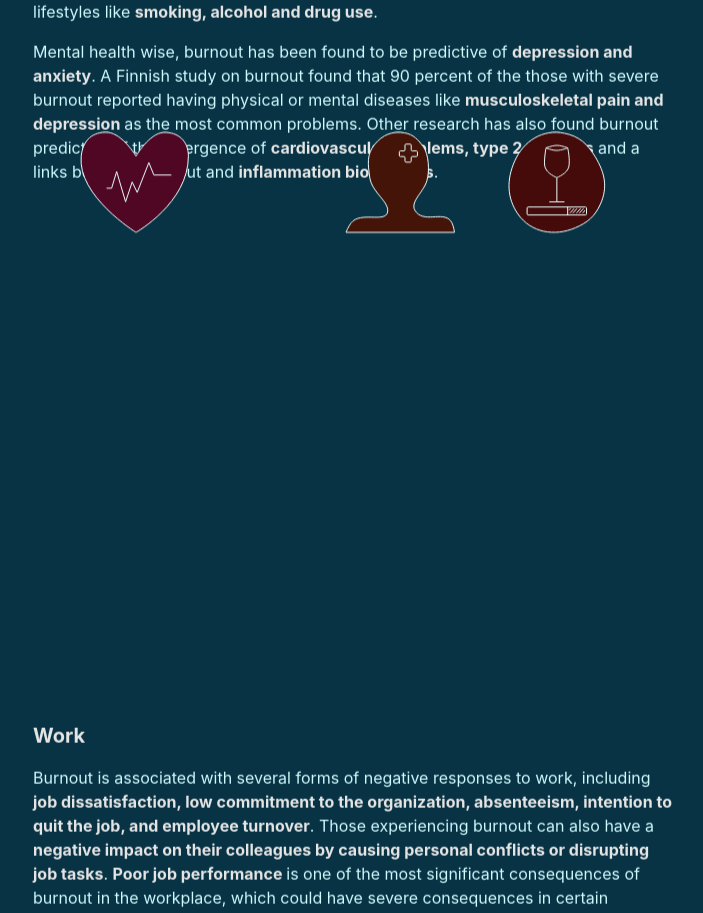
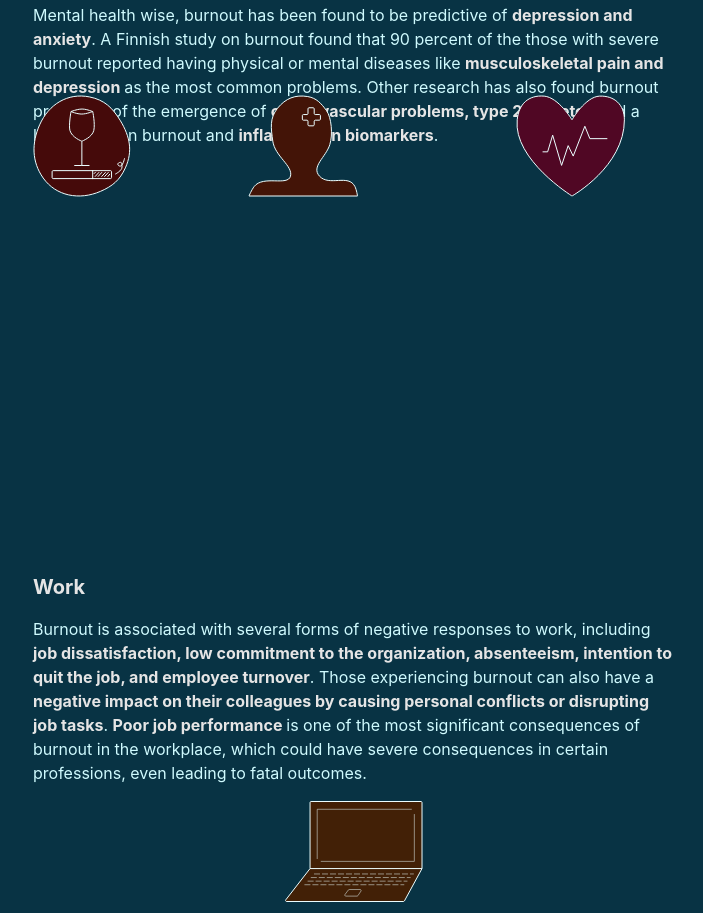
Before and after one commit to phajsi/burnout-spa, a React (Create React App) app: page /burnout-in-tech in a window 1280 px wide. Shown: the part 4176-5089 px from the top of the page, without its empty margins (287-990 px from the left). Built offline with nearby package versions, Linux system fonts and the light colour scheme.

Commit message:
fix transitions

```diff
--- a/src/assets/LifestyleSVG.tsx
+++ b/src/assets/LifestyleSVG.tsx
@@ -23,7 +23,7 @@ const LifestyleSVG = () => {
         stroke-linecap="round"
       />
       <path
-        d="M65.1305 81.4347L68.7537 77.4492"
+        d="M65.1304 81.4347L68.7536 77.4492"
         stroke="#ECFEFF"
         stroke-linecap="round"
       />
@@ -33,7 +33,7 @@ const LifestyleSVG = () => {
         stroke-linecap="round"
       />
       <path
-        d="M71.6522 81.4347L75.2754 77.4492"
+        d="M71.6521 81.4347L75.2753 77.4492"
         stroke="#ECFEFF"
         stroke-linecap="round"
       />
@@ -43,8 +43,13 @@ const LifestyleSVG = () => {
         stroke-linecap="round"
       />
       <path
-        d="M56.4711 70.5047H48.8624M41.2537 70.5047H48.8624M48.8624 70.5047V46.2293M48.8624 46.2293C48.8624 46.2293 38.7182 42.4711 36.9059 35.3598C35.578 30.1496 37.9928 16.5192 37.9928 16.5192M48.8624 46.2293C48.8624 46.2293 59.3697 42.2438 60.8189 35.3598C62.2682 28.4758 59.732 16.5192 59.732 16.5192M59.732 16.5192C59.732 16.5192 53.608 19.0076 48.8624 19.0554C43.8381 19.106 37.9928 16.5192 37.9928 16.5192M59.732 16.5192C50.4027 13.28 47.9238 13.1569 37.9928 16.5192"
+        d="M56.4712 70.5047H48.8625M41.2538 70.5047H48.8625M48.8625 70.5047V46.2293M48.8625 46.2293C48.8625 46.2293 38.7184 42.4711 36.906 35.3598C35.5781 30.1496 37.9929 16.5192 37.9929 16.5192M48.8625 46.2293C48.8625 46.2293 59.3698 42.2438 60.819 35.3598C62.2683 28.4758 59.7321 16.5192 59.7321 16.5192M59.7321 16.5192C59.7321 16.5192 53.6082 19.0076 48.8625 19.0554C43.8383 19.106 37.9929 16.5192 37.9929 16.5192M59.7321 16.5192C50.4028 13.28 47.924 13.1569 37.9929 16.5192"
         stroke="#ECFEFF"
+      />
+      <path
+        d="M82.5 79C82.5 79 89.1105 75.7288 89 72C88.9166 69.1851 89.1681 66.599 86.5 67.5C85.0551 67.9879 84.5126 68.971 85 70C85.3014 70.6363 85.849 70.7319 86.5 71C89.755 72.3403 91.5 63.5 91.5 63.5"
+        stroke="#ECFEFF"
+        stroke-linecap="round"
       />
     </svg>
   );
--- /dev/null
+++ b/src/assets/WorkSVG.tsx
@@ -0,0 +1,38 @@
+const WorkSVG = () => {
+  return (
+    <svg
+      width="139"
+      height="101"
+      viewBox="0 0 139 101"
+      fill="none"
+      xmlns="http://www.w3.org/2000/svg"
+    >
+      <path
+        d="M27.0576 0.5H137C137.552 0.5 138 0.947715 138 1.5V67.5659L120.394 99.9773C120.219 100.299 119.881 100.5 119.515 100.5H2.54181C1.71017 100.5 1.24192 99.5439 1.75178 98.8869L26.0576 67.5659V1.5C26.0576 0.947714 26.5053 0.5 27.0576 0.5Z"
+        fill="#422006"
+      />
+      <path
+        d="M138 67.5659V1.5C138 0.947715 137.552 0.5 137 0.5H27.0576C26.5053 0.5 26.0576 0.947714 26.0576 1.5V67.5659M138 67.5659H26.0576M138 67.5659L120.394 99.9773C120.219 100.299 119.881 100.5 119.515 100.5H2.54181C1.71017 100.5 1.24192 99.5439 1.75178 98.8869L26.0576 67.5659"
+        stroke="#ECFEFF"
+      />
+      <path
+        d="M60.9865 93.5126L64.4101 88.9258C64.5989 88.6729 64.8959 88.5239 65.2115 88.5239H76.1282C76.9275 88.5239 77.4038 89.4154 76.9594 90.0798L73.8918 94.6667C73.7062 94.9442 73.3944 95.1108 73.0606 95.1108H61.7879C60.9649 95.1108 60.4943 94.1721 60.9865 93.5126Z"
+        stroke="#ECFEFF"
+        stroke-width="0.5"
+      />
+      <path
+        d="M29.9929 72.9551H129.821M26.8069 76.5479H126.635M20.4348 83.7335H120.263M23.6208 80.1407H123.449"
+        stroke="#ECFEFF"
+        stroke-width="0.5"
+        stroke-dasharray="6 2"
+      />
+      <path
+        d="M127.777 8.28442H33.2136V57.985M36.7917 60.3802H130.333V13.0748"
+        stroke="#ECFEFF"
+        stroke-width="0.5"
+      />
+    </svg>
+  );
+};
+
+export default WorkSVG;
--- a/src/assets/index.tsx
+++ b/src/assets/index.tsx
@@ -15,6 +15,7 @@ export { default as LinkIcon } from "./LinkIcon";
 export { default as PhisycalHealthSVG } from "./PhysicalHealthSVG";
 export { default as MentalHealthSVG } from "./MentalHealthSVG";
 export { default as LifestyleSVG } from "./LifestyleSVG";
+export { default as WorkSVG } from "./WorkSVG";
 
 export { default as ControlSVG } from "./ControlSVG";
 export { default as RewardSVG } from "./RewardSVG";
--- a/src/pages/Burnout.tsx
+++ b/src/pages/Burnout.tsx
@@ -16,6 +16,7 @@ import {
   FairnessSVG,
   ValuesSVG,
   WorkloadSVG,
+  WorkSVG,
 } from "../assets/";
 import Footer from "../components/Footer";
 
@@ -49,7 +50,6 @@ const Burnout = () => (
         </h1>
       </Parallax>
     </header>
-
     {/* INTRO */}
     <Parallax speed={-4}>
       <div className="mx-auto text-cyan-100 my-4 w-3/4 lg:w-2/4 place-items-center">
@@ -107,7 +107,6 @@ const Burnout = () => (
         </p>
       </div>
     </Parallax>
-
     {/* Part 1: WHAT IS BURNOUT */}
     <Parallax speed={-2}>
       <div className="my-20 mx-auto text-neutral-200 font-bold capitalize text-2xl w-fit">
@@ -184,14 +183,12 @@ const Burnout = () => (
         </p>
       </div>
     </Parallax>
-
     {/*  Part 1.1 - DIMENSIONS */}
     <Parallax speed={-2}>
       <div className="my-12 mx-auto w-3/4 lg:w-2/4 text-neutral-200 font-bold capitalize text-2xl">
         <h3>Burnout Dimensions </h3>
       </div>
     </Parallax>
-
     <div className="mx-auto text-cyan-100 my-4 w-3/4 lg:w-2/4 place-items-center">
       <p>
         Many associate burnout with the feeling of being exhausted, not having
@@ -220,7 +217,7 @@ const Burnout = () => (
         </div>
       </Parallax>
 
-      <Parallax speed={8}>
+      <Parallax speed={6}>
         <div className={`${styles.icon_text_responsivity}`}>
           <div className="w-fit md:mr-8 m-auto my-4 md:my-0">
             <CynicismColSVG />
@@ -241,7 +238,7 @@ const Burnout = () => (
           </p>
         </div>
       </Parallax>
-      <Parallax speed={8}>
+      <Parallax speed={4}>
         <div className={`${styles.icon_text_responsivity}`}>
           <div className="w-fit md:mr-8 m-auto my-4 md:my-0">
             <InefficacyColSVG />
@@ -262,19 +259,19 @@ const Burnout = () => (
         </div>
       </Parallax>
     </div>
-
     {/* Part 1.2 - CONSEQUENCES */}
     <Parallax speed={-2}>
       <div className="my-12 mx-auto w-3/4 lg:w-2/4 text-neutral-200 font-bold capitalize text-2xl">
         <h3>Why is Burnout Bad? </h3>
       </div>
+    </Parallax>
     <p className="mx-auto text-cyan-100 my-4 w-3/4 lg:w-2/4 place-items-center">
       Burnout acts as a mediator of both work and personal health outcomes.
     </p>
     <h4 className="mx-auto w-3/4 lg:w-2/4 text-neutral-200 font-bold capitalize text-xl">
       Health
     </h4>
-      <p className="mx-auto text-cyan-100 my-4 w-3/4 lg:w-2/4 place-items-center">
+    <p className="mx-auto text-cyan-100 mb-4 w-3/4 lg:w-2/4 place-items-center">
       The exhaustion dimension of burnout, being the closest related to stress
       is also the one most predictive of stress-related health outcomes.
       Exhaustion has been found to correlate with stress symptoms like{" "}
@@ -286,8 +283,8 @@ const Burnout = () => (
       <b className={`${styles.bold}`}>cold/flu episodes</b> and{" "}
       <b className={`${styles.bold}`}>changes in sleep patterns</b>. Workload
       and exhaustion has also been found to correlate with{" "}
-        <b className={`${styles.bold}`}>incidences of workplace injuries</b>,
-        and burnout has been linked to unhealthy lifestyles like{" "}
+      <b className={`${styles.bold}`}>incidences of workplace injuries</b>, and
+      burnout has been linked to unhealthy lifestyles like{" "}
       <b className={`${styles.bold}`}>smoking, alcohol and drug use</b>.{" "}
     </p>
     <p className="mx-auto text-cyan-100 my-4 w-3/4 lg:w-2/4 place-items-center">
@@ -295,10 +292,7 @@ const Burnout = () => (
       <b className={`${styles.bold}`}>depression and anxiety</b>. A Finnish
       study on burnout found that 90 percent of the those with severe burnout
       reported having physical or mental diseases like{" "}
-        <b className={`${styles.bold}`}>
-          {" "}
-          musculoskeletal pain and depression{" "}
-        </b>
+      <b className={`${styles.bold}`}> musculoskeletal pain and depression </b>
       as the most common problems. Other research has also found burnout
       predictive of the emergence of{" "}
       <b className={`${styles.bold}`}>
@@ -308,12 +302,32 @@ const Burnout = () => (
       <b className={`${styles.bold}`}>inflammation biomarkers</b>.
     </p>
     <Parallax speed={10}>
-        <div className="mx-auto my-12 w-3/4 lg:w-2/4 flex justify-evenly">
+      <div className="mx-auto mt-12 w-3/4 lg:w-2/4 flex justify-between">
+        <div className="group">
+          <LifestyleSVG />
+          <ul className="group-hover:opacity-100 opacity-0 transition-opacity active:opacity-100 mt-4 text-cyan-100 border-2 border-red-950 rounded-md bg-[#6A3B3B] p-2 sm:text-sm text-xs whitespace-nowrap">
+            <li>- smoking</li>
+            <li>- alcohol use</li>
+            <li>- drug use</li>
+          </ul>
+        </div>
+
         <div className="group">
           <div className="">
+            <MentalHealthSVG />
+          </div>
+          <ul className="group-hover:opacity-100 opacity-0 transition-opacity active:opacity-100 mt-4 text-cyan-100 border-2 border-orange-950 rounded-md bg-[#694339] p-2 sm:text-sm text-xs whitespace-nowrap">
+            <li>- depression</li>
+            <li>- anxiety</li>
+          </ul>
+        </div>
+
+        <div className="group">
+          <div className="sm:mx-12">
             <PhisycalHealthSVG />{" "}
           </div>
-            <ul className="group-hover:opacity-100 opacity-0 transition-opacity active:opacity-100 my-4 text-cyan-100 border-2 border-pink-950 rounded-md bg-[#733950] p-2 sm:text-base text-xs whitespace-nowrap">
+          <div className="">
+            <ul className="group-hover:opacity-100 opacity-0 transition-all active:opacity-100 mt-4 text-cyan-100 border-2 border-pink-950 rounded-md bg-[#733950] p-2 sm:text-sm text-xs whitespace-nowrap w-fit">
               <li>- headaches</li>
               <li>- chronic fatigue</li>
               <li>- gastrointestinal issues</li>
@@ -328,22 +342,6 @@ const Burnout = () => (
               <li>- inflammation biomarkers</li>
             </ul>
           </div>
-          <div className="group">
-            <div className="">
-              <MentalHealthSVG />
-            </div>
-            <ul className="group-hover:opacity-100 opacity-0 transition-opacity active:opacity-100 my-4 text-cyan-100 border-2 border-orange-950 rounded-md bg-[#694339] p-2 sm:text-base text-xs whitespace-nowrap">
-              <li>- depression</li>
-              <li>- anxiety</li>
-            </ul>
-          </div>
-          <div className="group">
-            <LifestyleSVG />
-            <ul className="group-hover:opacity-100 opacity-0 transition-opacity active:opacity-100 my-4 text-cyan-100 border-2 border-red-950 rounded-md bg-[#6A3B3B] p-2 sm:text-base text-xs whitespace-nowrap">
-              <li>- smoking</li>
-              <li>- alcohol use</li>
-              <li>- drug use</li>
-            </ul>
         </div>
       </div>
     </Parallax>
@@ -367,35 +365,35 @@ const Burnout = () => (
       have severe consequences in certain professions, even leading to fatal
       outcomes.{" "}
     </p>
+    <div className="mx-auto w-fit my-4">
+      <WorkSVG />
+    </div>
     <h4 className="mx-auto w-3/4 lg:w-2/4 text-neutral-200 font-bold capitalize text-xl">
       Job Engagement
     </h4>
     <p className="mx-auto text-cyan-100 my-4 w-3/4 lg:w-2/4 place-items-center">
-        It is important to note that employee engagement, the opposite of
-        burnout, is incredibly powerful and important for organisations
-        thriving.
+      It is important to note that employee engagement, the opposite of burnout,
+      is incredibly powerful and important for organisations thriving.
     </p>{" "}
     <p className="mx-auto text-cyan-100 my-4 w-3/4 lg:w-2/4 place-items-center">
       Research into high performing organisations in software development has
-        shown that employee engagement and satisfaction are indicative of
-        employee loyalty and identity, they can help reduce the likelihood of
-        burnout while driving key organizational outcomes such as profitability,
-        productivity, and market share. In fact, employees in high-performing
-        teams were twice as likely to recommend their organization to a friend
-        as a great place to work.
+      shown that employee engagement and satisfaction are indicative of employee
+      loyalty and identity, they can help reduce the likelihood of burnout while
+      driving key organizational outcomes such as profitability, productivity,
+      and market share. In fact, employees in high-performing teams were twice
+      as likely to recommend their organization to a friend as a great place to
+      work.
     </p>
     <p className="mx-auto text-cyan-100 my-4 w-3/4 lg:w-2/4 place-items-center">
       Moreover, employee engagement doesn't just benefit the workers; it can
       drive business outcomes as well. Research has found significant
       correlations between engagement and how well organizations collect and
       utilize customer feedback, as well as the ability of teams to visualize
-        and understand the development process from start to finish. Engagement
-        is also linked to how much employees align with their workplace's values
-        and goals, and how much effort they're willing to put in to ensure the
+      and understand the development process from start to finish. Engagement is
+      also linked to how much employees align with their workplace's values and
+      goals, and how much effort they're willing to put in to ensure the
       organization's success.
     </p>
-    </Parallax>
-
     {/* Part 2 - AREAS OF WORKLIFE BALANCE */}
     <Parallax speed={0}>
       <div className="my-20 mx-auto text-neutral-200 font-bold capitalize text-2xl w-fit">
@@ -419,7 +417,6 @@ const Burnout = () => (
       their job is essential. This model identifies areas of work that can
       impact a person's job satisfaction and engagement, or lead to burnout.
     </p>
-
     {/* WORKLOAD */}
     <div className="mx-auto text-cyan-100 my-4 w-3/4 lg:w-2/4 place-items-center">
       <div className={`${styles.icon_text_responsivity}`}>
@@ -447,7 +444,6 @@ const Burnout = () => (
         </p>
       </div>
     </div>
-
     {/* CONTROL */}
     <div className="mx-auto text-cyan-100 my-4 w-3/4 lg:w-2/4 place-items-center">
       <div className={`${styles.icon_text_responsivity}`}>
@@ -475,7 +471,6 @@ const Burnout = () => (
         </div>
       </div>
     </div>
-
     {/* REWARD */}
     <div className="mx-auto text-cyan-100 my-4 w-3/4 lg:w-2/4 place-items-center">
       <div className={`${styles.icon_text_responsivity}`}>
@@ -498,7 +493,6 @@ const Burnout = () => (
         </p>
       </div>
     </div>
-
     {/* COMMUNITY */}
     <div className="mx-auto text-cyan-100 my-4 w-3/4 lg:w-2/4 place-items-center">
       <div className={`${styles.icon_text_responsivity}`}>
@@ -529,7 +523,6 @@ const Burnout = () => (
         </div>
       </div>
     </div>
-
     {/* FAIRNESS */}
     <div className="mx-auto text-cyan-100 my-4 w-3/4 lg:w-2/4 place-items-center">
       <div className={`${styles.icon_text_responsivity}`}>
@@ -551,7 +544,6 @@ const Burnout = () => (
         </p>
       </div>
     </div>
-
     {/* VALUES */}
     <div className="mx-auto text-cyan-100 my-4 w-3/4 lg:w-2/4 place-items-center">
       <div className={`${styles.icon_text_responsivity}`}>
@@ -595,7 +587,6 @@ const Burnout = () => (
       cupidatat non proident, sunt in culpa qui officia deserunt mollit anim id
       est laborum.
     </p>
-
     <Parallax speed={0}>
       <div className="my-20 mx-auto text-neutral-200 font-bold capitalize text-2xl w-fit">
         <h2> Job demands in tech</h2>
@@ -610,7 +601,6 @@ const Burnout = () => (
       cupidatat non proident, sunt in culpa qui officia deserunt mollit anim id
       est laborum.
     </p>
-
     <Parallax speed={0}>
       <div className="my-20 mx-auto text-neutral-200 font-bold capitalize text-2xl w-fit">
         <h2> Leadership styles</h2>
@@ -625,7 +615,6 @@ const Burnout = () => (
       cupidatat non proident, sunt in culpa qui officia deserunt mollit anim id
       est laborum.
     </p>
-
     <Footer />
   </div>
 );
```
Lines whose indentation alone changed are shown as unchanged.
